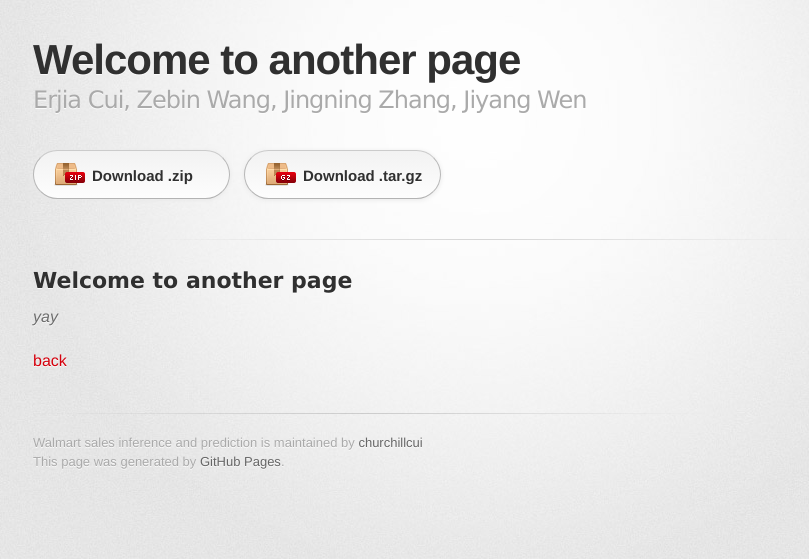
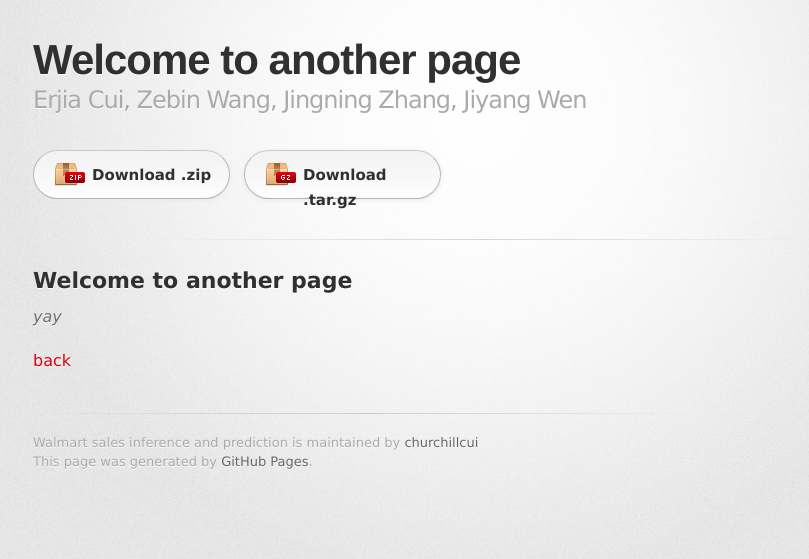
Before and after one commit to churchillcui/ads_retail, a Jekyll site: the page built from another-page.md, in a window 1280 px wide. Shown: the top 559 px of the page, without its empty margins (159-968 px from the left). Built offline with Jekyll 4.4.1, drawn with Linux system fonts in a browser that asks for light colours; some web fonts are replaced; our own code applies the rules of GitHub Pages for plain Markdown files.

Commit message:
Update jekyll-theme-tactile.scss

```diff
--- a/_sass/jekyll-theme-tactile.scss
+++ b/_sass/jekyll-theme-tactile.scss
@@ -51,7 +51,7 @@ table {
 
 /* LAYOUT STYLES */
 body {
-  font-family: 'Myriad Pro', 'Helvetica Neue', Helvetica, Arial, serif;
+  font-family: 'Myriad Pro', 'Lucida Grande', 'Helvetica Neue', Helvetica, Arial, serif;
   font-size: 1em;
   line-height: 1.5;
   color: #6d6d6d;
```
